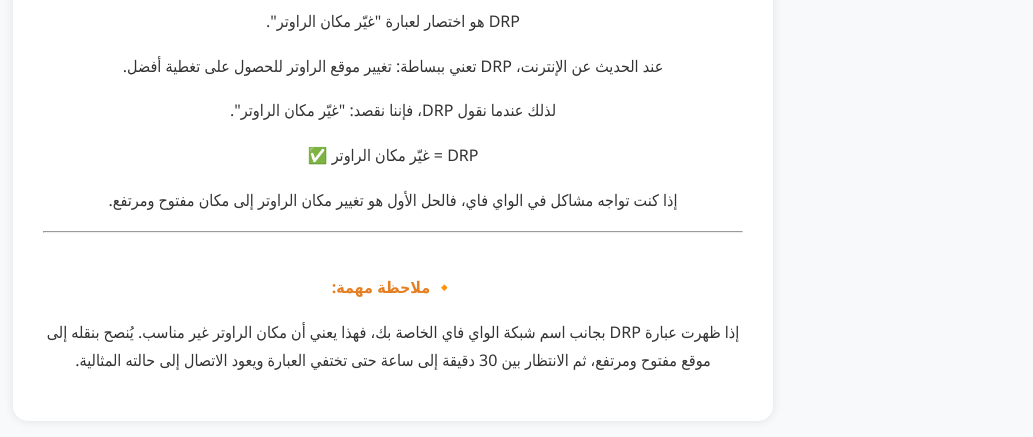
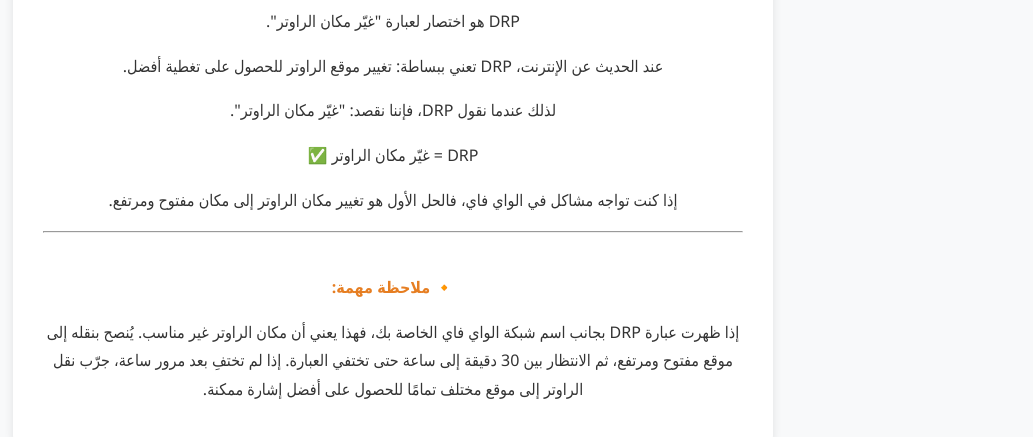
Before and after one commit to eren7-cmd/drp.github.io, a plain HTML site: page index.html in a window 1280 px wide. Shown: the part 375-812 px from the top of the page, without its empty margins (247-1280 px from the left). Drawn offline with Linux system fonts and the light colour scheme.

Commit message:
Update index.html

```diff
--- a/index.html
+++ b/index.html
@@ -74,7 +74,7 @@
         line4: 'DRP = غيّر مكان الراوتر ✅',
         line5: 'إذا كنت تواجه مشاكل في الواي فاي، فالحل الأول هو تغيير مكان الراوتر إلى مكان مفتوح ومرتفع.',
         noteTitle: '🔸 ملاحظة مهمة:',
-        note: 'إذا ظهرت عبارة DRP بجانب اسم شبكة الواي فاي الخاصة بك، فهذا يعني أن مكان الراوتر غير مناسب. يُنصح بنقله إلى موقع مفتوح ومرتفع، ثم الانتظار بين 30 دقيقة إلى ساعة حتى تختفي العبارة ويعود الاتصال إلى حالته المثالية.'
+        note: 'إذا ظهرت عبارة DRP بجانب اسم شبكة الواي فاي الخاصة بك، فهذا يعني أن مكان الراوتر غير مناسب. يُنصح بنقله إلى موقع مفتوح ومرتفع، ثم الانتظار بين 30 دقيقة إلى ساعة حتى تختفي العبارة. إذا لم تختفِ بعد مرور ساعة، جرّب نقل الراوتر إلى موقع مختلف تمامًا للحصول على أفضل إشارة ممكنة.'
       },
       en: {
         title: "What does DRP mean?",
@@ -84,7 +84,7 @@
         line4: 'DRP = Change Router Position ✅',
         line5: 'If you’re facing Wi-Fi issues, the first step is to move your router to an open and elevated area.',
         noteTitle: '🔸 Important Note:',
-        note: 'If you see the label "DRP" next to your Wi-Fi network name, it means the router is not in an ideal position. It’s recommended to move it to an open location and wait 30 minutes to 1 hour for the label to disappear and performance to improve.'
+        note: 'If you see the label "DRP" next to your Wi-Fi network name, it means the router is not in an ideal position. Move it to an open location and wait 30 minutes to 1 hour. If the label remains, try moving it to a completely different spot for better signal.'
       },
       fr: {
         title: "Que signifie DRP ?",
@@ -94,7 +94,7 @@
         line4: 'DRP = Déplacez le Routeur ✅',
         line5: 'Si vous avez des problèmes de Wi-Fi, déplacez le routeur vers un endroit ouvert et élevé.',
         noteTitle: '🔸 Remarque importante :',
-        note: 'Si "DRP" apparaît à côté du nom de votre réseau Wi-Fi, cela signifie que le routeur n’est pas bien placé. Déplacez-le et attendez entre 30 minutes et 1 heure pour que le message disparaisse.'
+        note: 'Si "DRP" apparaît à côté du nom de votre réseau Wi-Fi, cela signifie que le routeur n’est pas bien placé. Déplacez-le et attendez entre 30 minutes et 1 heure. Si le message persiste, essayez de le déplacer dans un autre endroit complètement différent.'
       },
       jp: {
         title: "DRPの意味は？",
@@ -104,7 +104,7 @@
         line4: 'DRP = ルーターの位置を変更 ✅',
         line5: 'Wi-Fiの問題がある場合、最初のステップはルーターを開けた高い場所に移動することです。',
         noteTitle: '🔸 重要な注意:',
-        note: 'Wi-Fiネットワーク名の横に「DRP」と表示された場合、ルーターの位置が不適切です。ルーターを開放的な場所に移動し、30分から1時間待ってから改善を確認してください。'
+        note: 'Wi-Fiネットワーク名の横に「DRP」と表示された場合、ルーターの位置が不適切です。ルーターを開放的な場所に移動し、30分から1時間待ってください。それでも消えない場合は、別の場所に再配置してみてください。'
       }
     };
 
@@ -112,7 +112,7 @@
       const lang = document.getElementById("langSelect").value;
       const t = translations[lang];
       document.getElementById("content").innerHTML = `
-        <img src="https://cdn-icons-png.flaticon.com/512/483/483947.png" alt="WiFi Icon">
+        <img src="https://i.imgur.com/3z9QF41.png" alt="Weak WiFi Icon">
         <h1>${t.title}</h1>
         <p>${t.line1}</p>
         <p>${t.line2}</p>
@@ -131,4 +131,4 @@
     changeLanguage();
   </script>
 </body>
-  </html>
+</html>
```
